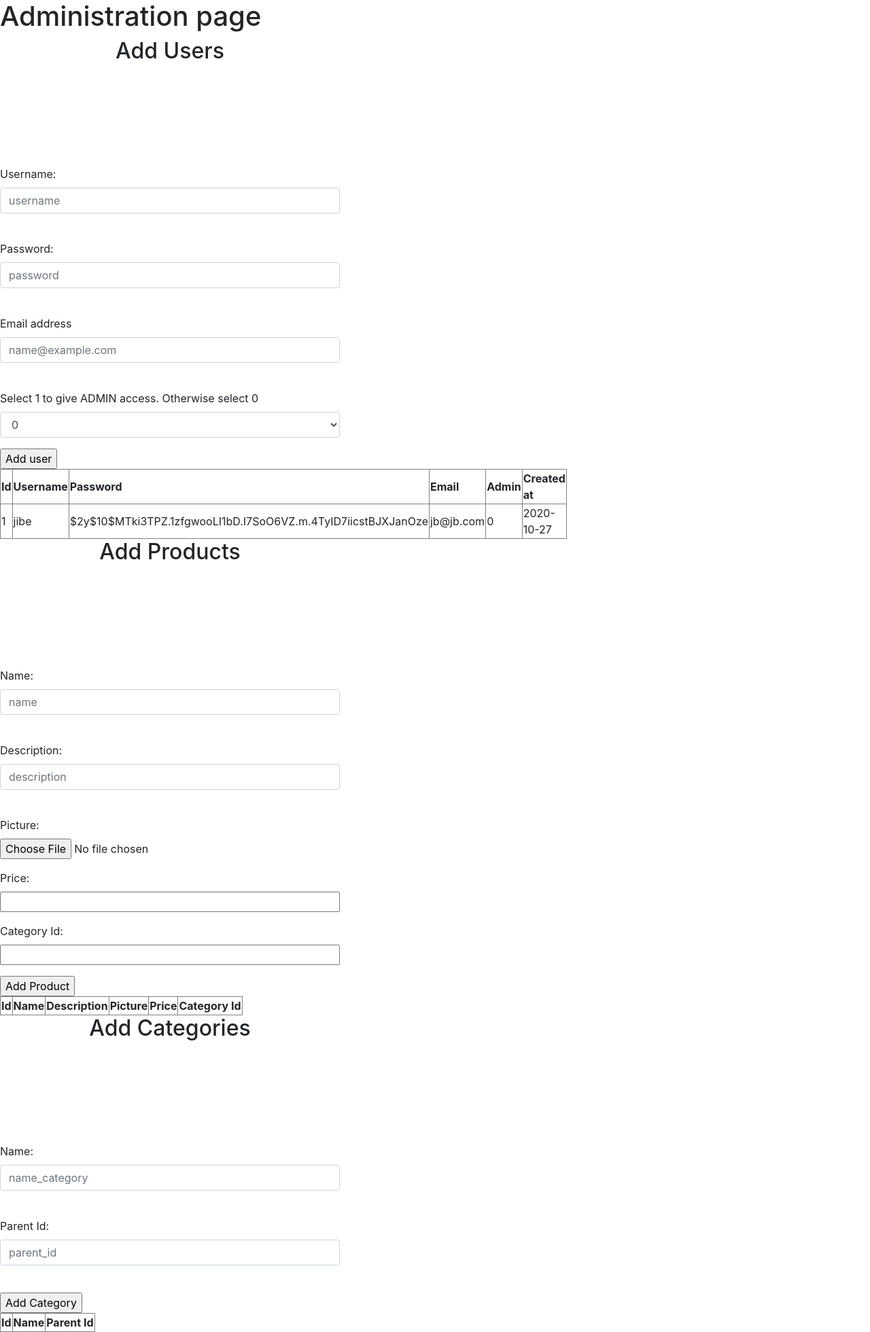
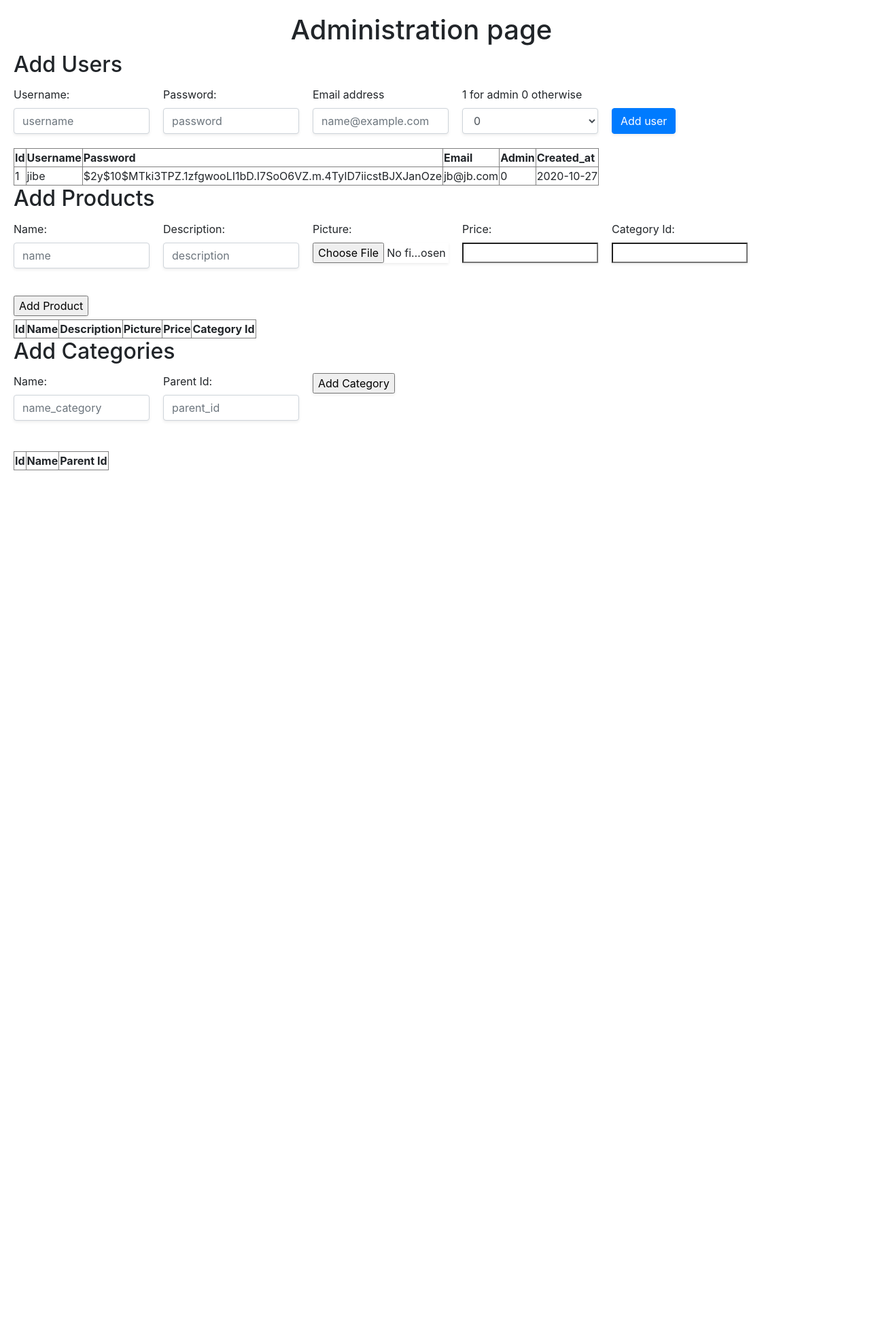
Before and after one commit to estellethou/My-shop-PHP, a PHP site: page /admin.php in a window 1280 px wide. Shown: the whole page at 68% size. After the commit the page ends 692 px from the top, so only its background shows below. Run offline with PHP 8.4, Linux system fonts and the light colour scheme; data comes from the database, SQL or seed files in the repository; data that the repository does not hold is empty.

Commit message:
Css + html in admin.php

```diff
--- a/admin.php
+++ b/admin.php
@@ -130,7 +130,7 @@ if (isset($_POST['add_category']) && !empty($_POST['name_category']) && !empty($
     <meta name="author" content="All Stars" />
     <meta name="description"
         content="All stars is a concept store of furnitures for your appartement. You will find amazing design furnitures for your living room, your kitchen, your batchroom and your bedroom." />
-    <link href="style.css" rel="stylesheet" />
+    <link href="style_admin.css" rel="stylesheet" />
     <link rel="stylesheet" href="https://stackpath.bootstrapcdn.com/bootstrap/4.3.1/css/bootstrap.min.css"
         integrity="sha384-ggOyR0iXCbMQv3Xipma34MD+dH/1fQ784/j6cY/iJTQUOhcWr7x9JvoRxT2MZw1T" crossorigin="anonymous" />
     <title>All stars - Concept Store</title>
@@ -142,29 +142,28 @@ if (isset($_POST['add_category']) && !empty($_POST['name_category']) && !empty($
         <form method="post">
             <div class="form-group">
                     <label for="username">Username: </label>
-                    <input type="text" class="form-control" id="username" name="username" placeholder="username"> </br>
+                    <input type="text" class="form-control" id="username" name="username" placeholder="username">
             </div>
 
             <div class="form-group">
                     <label for="password">Password: </label>
-                    <input type="password" class="form-control" id="password" name="password" placeholder="password"> </br>
+                    <input type="password" class="form-control" id="password" name="password" placeholder="password">
             </div>
 
             <div class="form-group">
                     <label for="email">Email address</label>
-                    <input type="email" class="form-control" id="email" name="email" placeholder="name@example.com"></br>
+                    <input type="email" class="form-control" id="email" name="email" placeholder="name@example.com">
             </div>
 
             <div class="form-group">
-                <label for="admin">Select 1 to give ADMIN access. Otherwise select 0 </label>
+                <label for="admin">1 for admin 0 otherwise </label>
                 <select class="form-control" id="admin" name="admin">
                 <option>0</option>
                 <option>1</option>
                 </select>
             </div>
-
-            <div>
-                <input type = "submit" name ="add_user" class="add_user" value="Add user" /> </br>
+            <div class="form-group align-self-end">
+                <input type="submit" value="Add user" name="add_user" class="btn btn-primary add_user"/>
             </div>
         </form>
 
@@ -179,7 +178,7 @@ echo "<table border='1'>
 <th>Password</th>
 <th>Email</th>
 <th>Admin</th>
-<th>Created at</th>
+<th>Created_at</th>
 </tr>";
 
 while($donnees = $reponse->fetch())
--- /dev/null
+++ b/style_admin.css
@@ -0,0 +1,30 @@
+body {
+    box-sizing: border-box;
+    max-width: 1200px;
+    margin: 20px 20px !important;
+}
+
+h1 {
+    text-align: center;
+}
+
+form {
+    padding: 5px 0px;
+    display: flex;
+    flex-wrap: wrap;
+    justify-content: flex-start;
+    align-content: flex-start;
+}
+
+.form-group {
+    width: 200px;
+    margin-right: 20px;
+}
+
+.form-group {
+    padding-left: 0px !important;
+}
+
+form > div > input, select {
+    box-shadow:  0 .125rem .25rem rgba(0,0,0,.075);
+}
```
Also changed, not shown: style.css (line endings or trailing spaces).
